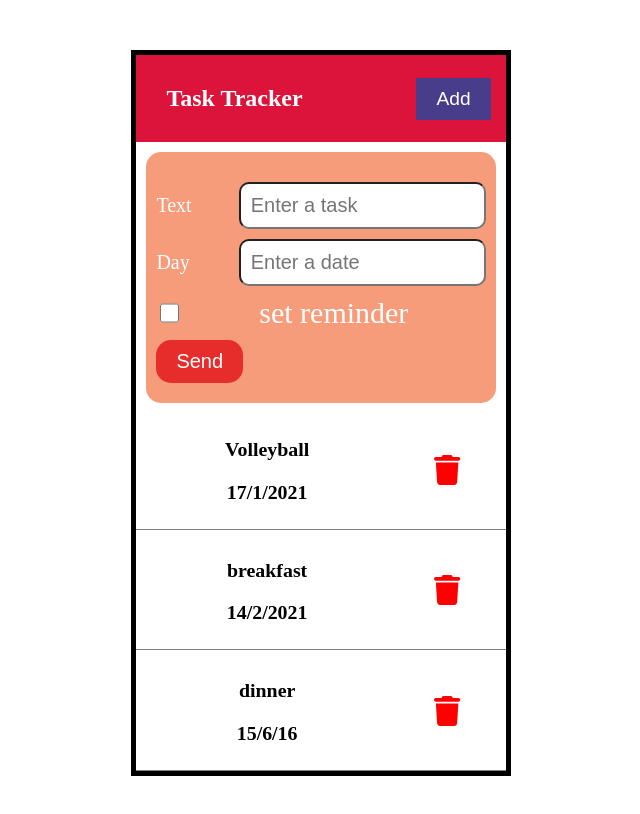
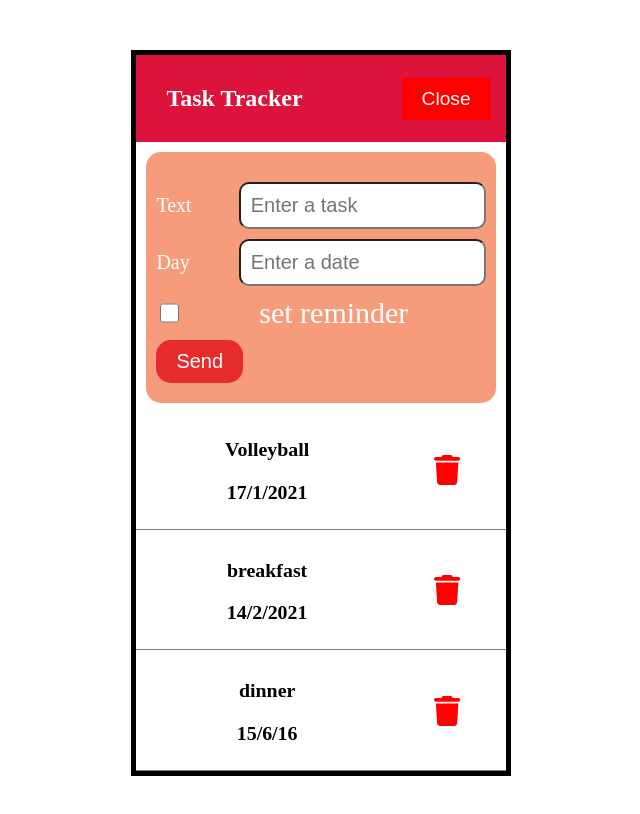
Before and after one commit to abdallah0128318/angularjs-jsonServer-CRUD-operations, an Angular app: page / in a window 1280 px wide. Both pictures are taken after a click on the button "Add". Shown: the top 814 px of the page, without its empty margins (319-959 px from the left). Built offline with nearby package versions, Linux system fonts and the light colour scheme; data requests are answered from the project's data file.

Commit message:
created a subject to make the form and the add bugtton respond to the same event

```diff
--- a/src/app/app.module.ts
+++ b/src/app/app.module.ts
@@ -18,7 +18,7 @@ import { ButtonComponent } from './components/button/button.component';
     TasksComponent,
     TaskItemComponent,
     AddTaskComponent,
-    ButtonComponent
+    ButtonComponent,
   ],
   imports: [
     BrowserModule,
--- a/src/app/components/add-task/add-task.component.html
+++ b/src/app/components/add-task/add-task.component.html
@@ -1,4 +1,4 @@
-<form class="add-task">
+<form class="add-task" *ngIf="showForm">
 
     <div class="form-group">
         <label for="text">Text</label>
--- a/src/app/components/add-task/add-task.component.ts
+++ b/src/app/components/add-task/add-task.component.ts
@@ -1,4 +1,5 @@
 import { Component, OnInit } from '@angular/core';
+import { UiServiceService } from 'src/app/services/ui-service.service';
 
 @Component({
   selector: 'app-add-task',
@@ -7,7 +8,12 @@ import { Component, OnInit } from '@angular/core';
 })
 export class AddTaskComponent implements OnInit {
 
-  constructor() { }
+  showForm: boolean = false;
+
+  constructor(private uiService: UiServiceService ) {
+    this.uiService.subjectAsObservable().subscribe(value => this.showForm = value);
+  }
+
 
   ngOnInit(): void {
   }
--- a/src/app/components/button/button.component.html
+++ b/src/app/components/button/button.component.html
@@ -1 +1 @@
-<button [ngStyle]="{'background-color': bg_color, 'color': color}">{{text}}</button>
+<button [ngStyle]="{'background-color': bg_color, 'color': color}" (click)="onClick()">{{text}}</button>
--- a/src/app/components/button/button.component.ts
+++ b/src/app/components/button/button.component.ts
@@ -1,4 +1,4 @@
-import { Component, OnInit, Input } from '@angular/core';
+import { Component, OnInit, Input, Output, EventEmitter } from '@angular/core';
 
 @Component({
   selector: 'app-button',
@@ -11,9 +11,16 @@ export class ButtonComponent implements OnInit {
   @Input() bg_color: string;
   @Input() color: string;
 
+  @Output() btnClick = new EventEmitter();
+
   constructor() { }
 
   ngOnInit(): void {
   }
 
+  onClick()
+  {
+    this.btnClick.emit();
+  }
+
 }
--- a/src/app/components/header/header.component.html
+++ b/src/app/components/header/header.component.html
@@ -1,4 +1,15 @@
 <header id="head">
     <h2> {{title}} </h2>
-    <app-button text="Add" bg_color="darkslateblue" color="#ffffff"></app-button>
+
+    <!--
+        toggleFormAndBtn method is used to toggle form display and
+        toggle button text as we need through something that is called
+        subject. Subject is something used when an event causes updates
+        at more than one copponent
+    -->
+
+    <app-button
+    text="{{ addBtnClicked? 'Close' : 'Add'}}"
+    bg_color="{{addBtnClicked? 'red' : 'darkslateblue'}}"
+    color="#ffffff" (btnClick)="toggleFormAndBtn()"></app-button>
 </header>
--- a/src/app/components/header/header.component.ts
+++ b/src/app/components/header/header.component.ts
@@ -1,4 +1,5 @@
 import { Component, OnInit } from '@angular/core';
+import { UiServiceService } from 'src/app/services/ui-service.service';
 
 @Component({
   selector: 'app-header',
@@ -8,10 +9,20 @@ import { Component, OnInit } from '@angular/core';
 export class HeaderComponent implements OnInit {
 
   title: string = 'Task Tracker';
+  // A flag property to the Add button and it and it is false if the 'Add' button is displayed
+  addBtnClicked: boolean = false;
 
-  constructor() { }
+  constructor(private uiService: UiServiceService) {
+    this.uiService.subjectAsObservable()
+    .subscribe(value => {this.addBtnClicked = value; console.log(this.addBtnClicked)});
+  }
 
   ngOnInit(): void {
   }
 
+  toggleFormAndBtn()
+  {
+    this.uiService.prepareSubject();
+  }
+
 }
--- /dev/null
+++ b/src/app/services/ui-service.service.ts
@@ -0,0 +1,24 @@
+import { Injectable } from '@angular/core';
+import { Observable, Subject } from 'rxjs';
+
+@Injectable({
+  providedIn: 'root'
+})
+export class UiServiceService {
+
+  private subject = new Subject();
+  addBtnClicked: boolean  = false;
+
+  constructor() { }
+
+  prepareSubject(): void
+  {
+    this.addBtnClicked = !this.addBtnClicked;
+    this.subject.next(this.addBtnClicked);
+  }
+
+  subjectAsObservable(): Observable<any>
+  {
+    return this.subject.asObservable();
+  }
+}
```
Also changed, not shown: 1 other file (tests, documents, lock files or other folders).
